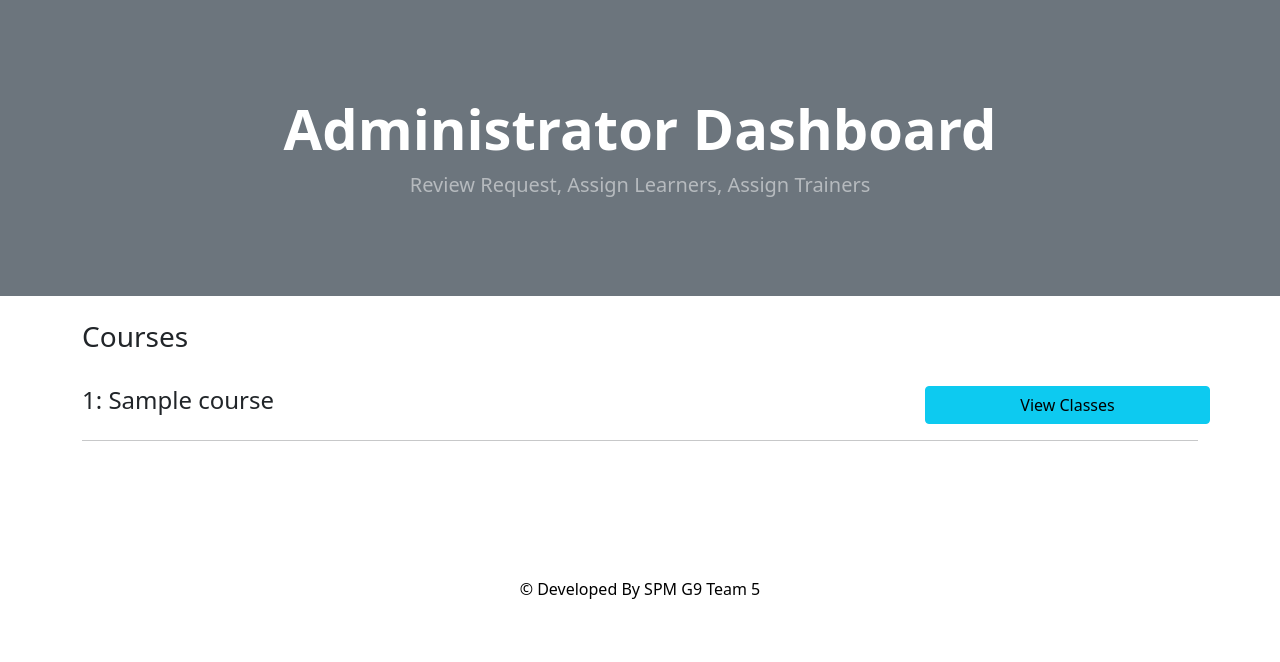
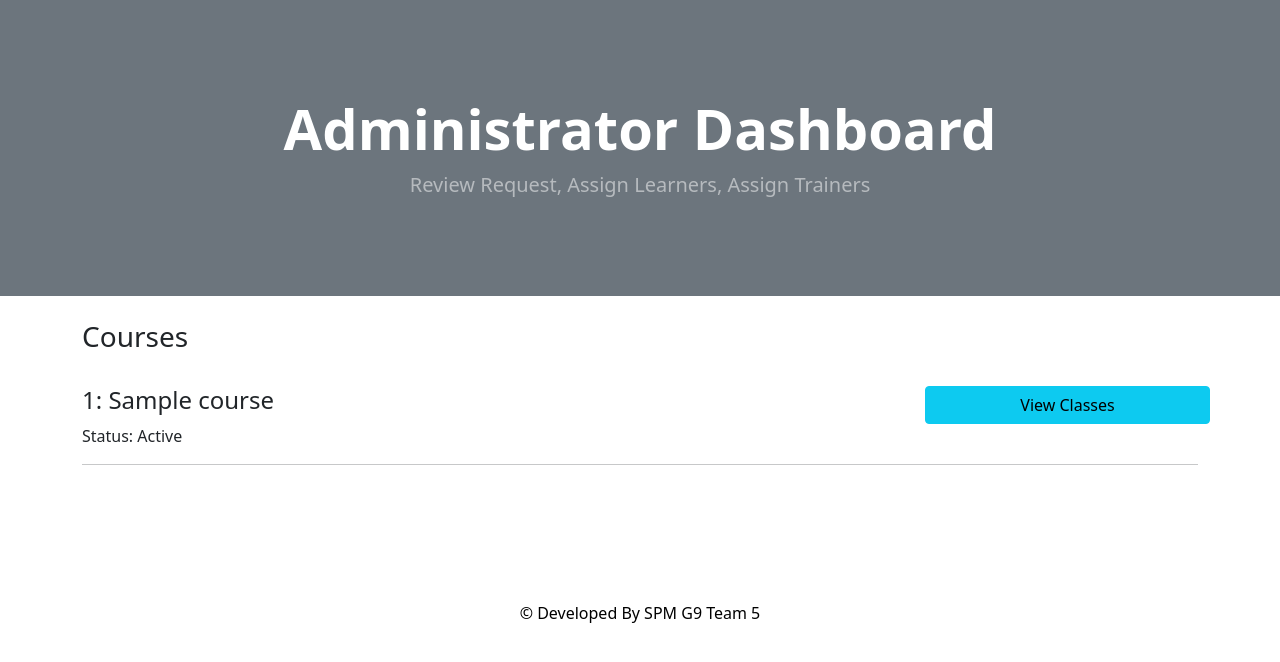
Before and after one commit to W-A-T-S/mhszeto-smu-git, a Flask app: page /courses in a window 1280 px wide. Shown: the part 57-719 px from the top of the page. Run offline with Flask 2, Linux system fonts and the light colour scheme; a database or web service that is not in the repository returns one stand-in record (values such as "Sample title"); some libraries are stand-ins or nearby versions.

Commit message:
Updating files

```diff
--- a/SPM T5 Project/templates/adminViewCourses.html
+++ b/SPM T5 Project/templates/adminViewCourses.html
@@ -59,6 +59,11 @@
         <div class="row">
             <h4 class="col-md-9">{{courseInfo._id.course_id}}: {{courseInfo.title}}</h4>
             <button class="btn btn-info col-md-3" onclick="location.href='http://localhost:5000/classes/{{courseInfo._id.course_id}}'">View Classes</button>
+            {% if courseInfo.is_retired == true %}
+            <a>Status: Retired</a>
+            {% else %}
+            <a>Status: Active</a>
+            {% endif %}
         </div>
         <hr/>
         <br>
```
